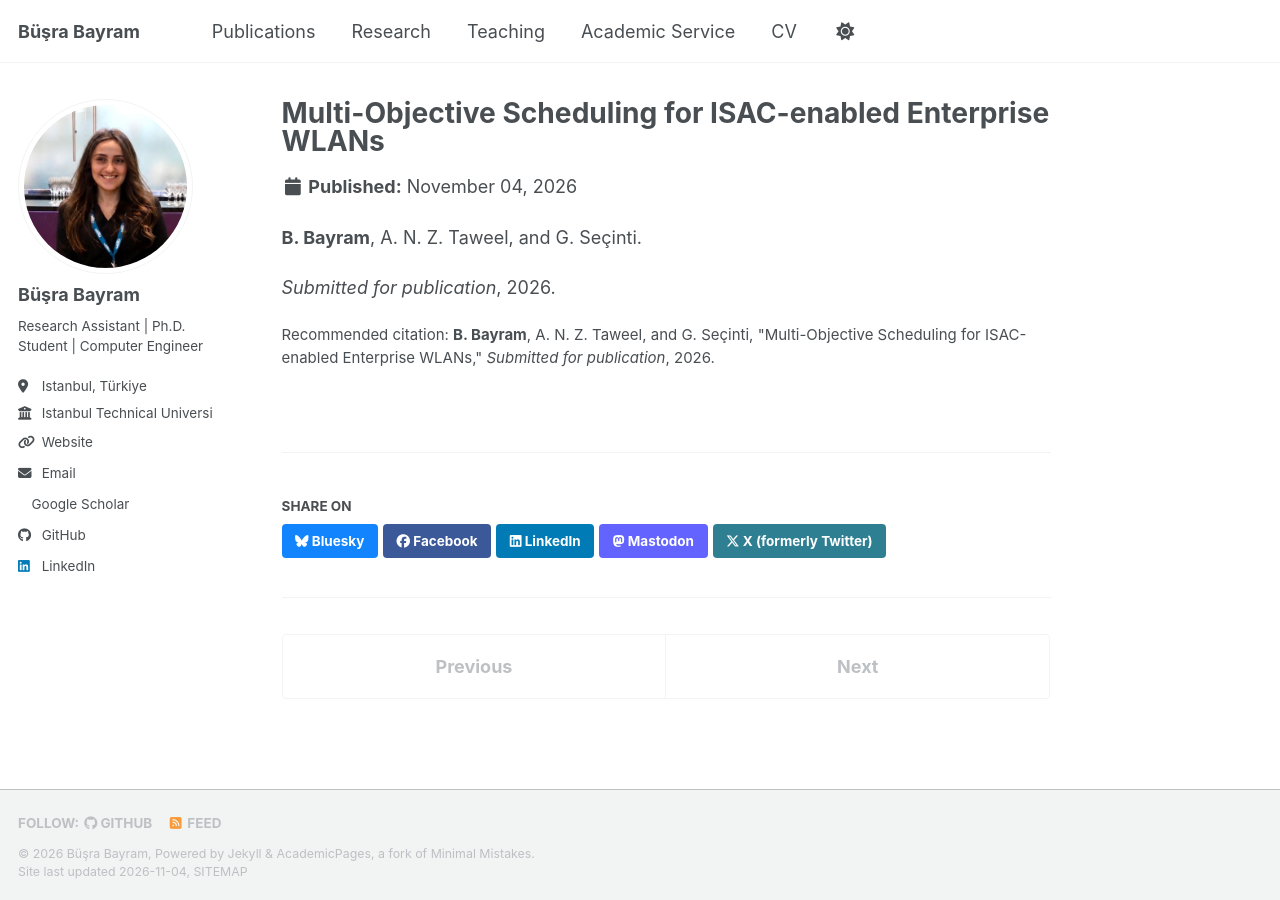
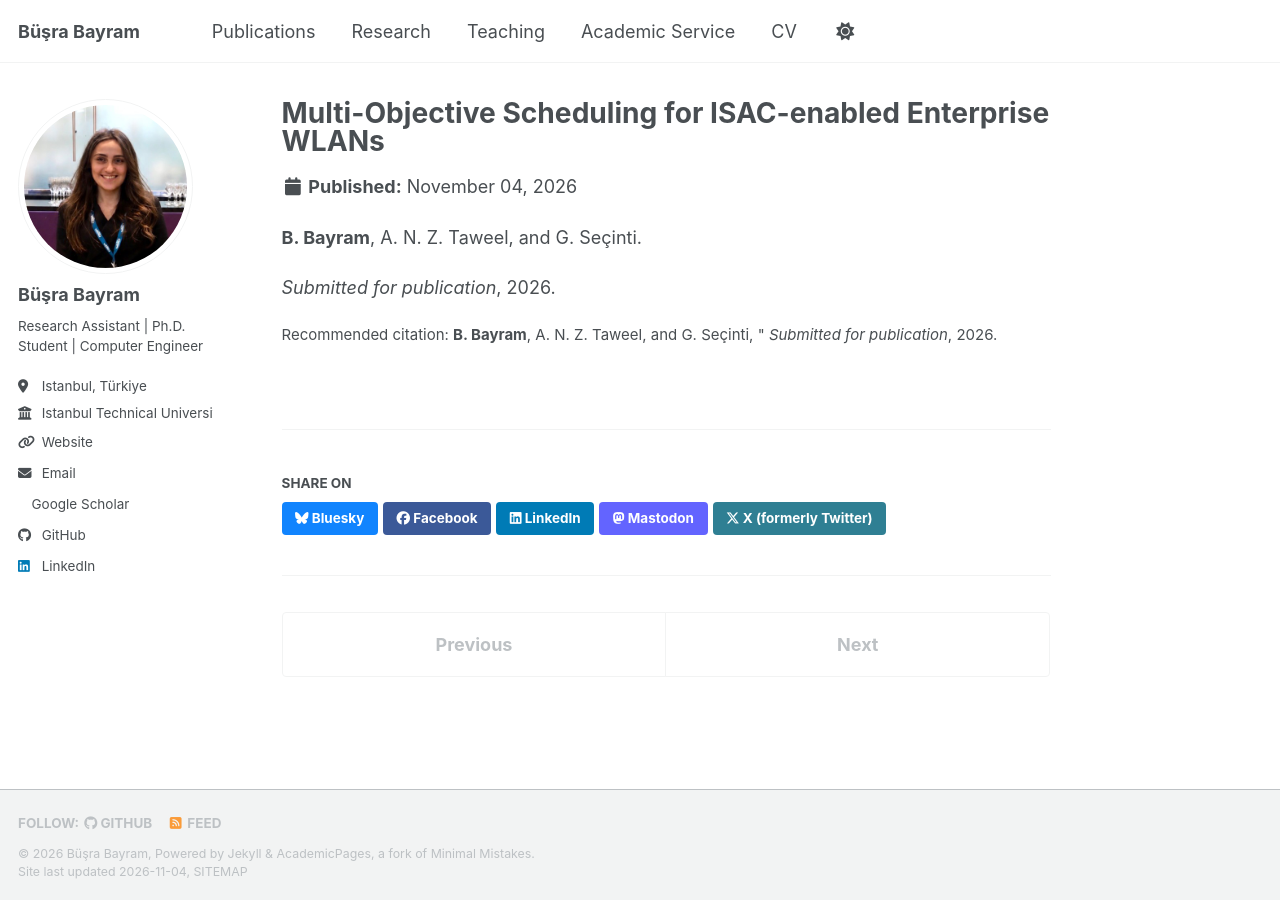
Before and after one commit to busrabyrm/busrabayram, a Jekyll site: the page built from _publications/multi-objective-isac-wlan.md, in a window 1280 px wide. Built offline with Jekyll 4.4.1, drawn with Linux system fonts in a browser that asks for light colours; a style sheet for code colours, icons or effects is not loaded.

Commit message:
Update multi-objective-isac-wlan.md

```diff
--- a/_publications/multi-objective-isac-wlan.md
+++ b/_publications/multi-objective-isac-wlan.md
@@ -4,7 +4,7 @@ collection: publications
 category: submitted
 permalink: /publication/multi-objective-isac-wlan
 date: 2026-11-04
-citation: "<strong>B. Bayram</strong>, A. N. Z. Taweel, and G. Seçinti, &quot;Multi-Objective Scheduling for ISAC-enabled Enterprise WLANs,&quot; <i>Submitted for publication</i>, 2026."
+citation: "<strong>B. Bayram</strong>, A. N. Z. Taweel, and G. Seçinti, &quot; <i>Submitted for publication</i>, 2026."
 ---
 
 **B. Bayram**, A. N. Z. Taweel, and G. Seçinti.
```
